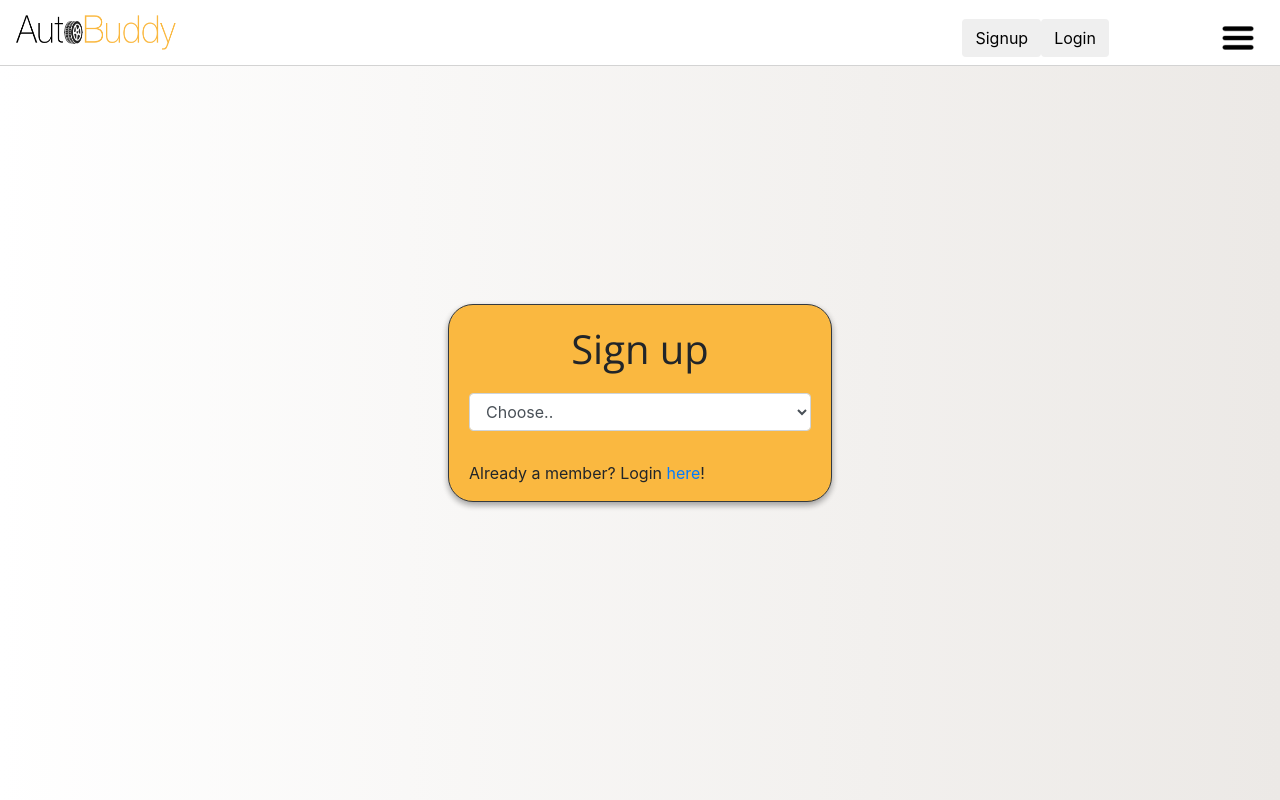
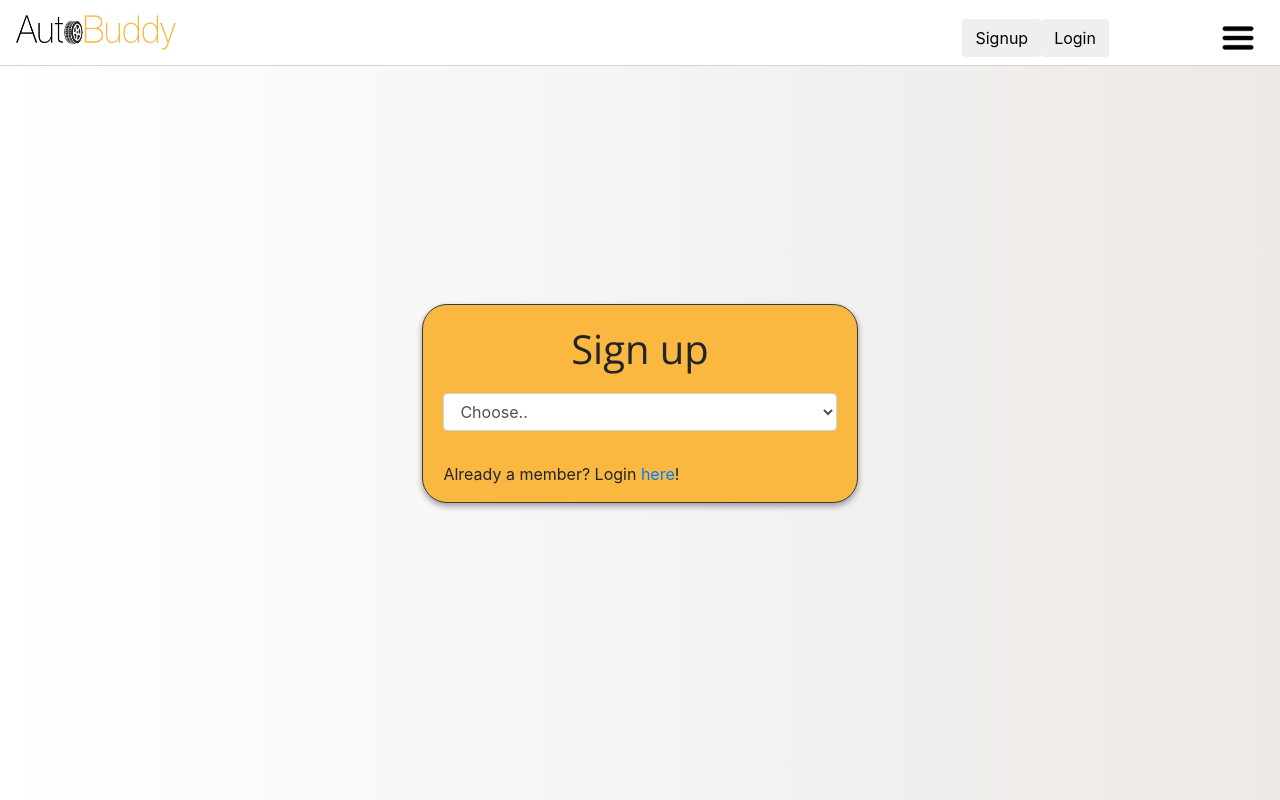
Before and after one commit to AutoBuddyDev/Web-Client, an Angular app in the folder AutoBuddy-Web-Client/: page /signup in a window 1280 px wide. Built offline with nearby package versions, Linux system fonts and the light colour scheme.

Commit message:
scrollbar on the signup page.

```diff
--- a/AutoBuddy-Web-Client/src/app/components/signup/signup.component.css
+++ b/AutoBuddy-Web-Client/src/app/components/signup/signup.component.css
@@ -3,15 +3,19 @@
 }
 .signup-aligner-item {
   min-height: 30%;
-  width: 30%;
+  width: 34%;
 }
 
 .signup-card {
   background: #fafafa;
+  max-height: 80vh;
+  overflow-y: auto;
 }
+
 
 .signup-card-body {
   padding-bottom: 0%;
+
 }
 
 .submit-signup-btn {
@@ -24,8 +28,11 @@
   color: #FFFFFF;
 }
 
+.orange {
+  background-color: #FAB840;
+}
+
 .card {
-  background-color: #FAB840;
   margin-left: auto;
   margin-right: auto;
   box-shadow: 0 3px 6px rgba(0,0,0,0.16), 0 3px 6px rgba(0,0,0,0.23);
@@ -36,7 +43,7 @@
 }
 
 .round-edges {
-  border-radius: 25px;
+  border-radius: 25px !important;
 }
 
 /*  Trying input style */
@@ -67,3 +74,17 @@ input::placeholder, textarea::placeholder {
 .open-sans {
   font-family: 'Open Sans', sans-serif;
 }
+
+/* Scrollbar background color  */
+
+/* ::-webkit-scrollbar {
+  background-color: #FAB840;
+}
+ */
+
+::-webkit-scrollbar-thumb {
+ background-color: black;
+  width: 1px;
+  margin-left: 5px;
+  padding-left: 5px;
+}
--- a/AutoBuddy-Web-Client/src/app/components/signup/signup.component.html
+++ b/AutoBuddy-Web-Client/src/app/components/signup/signup.component.html
@@ -1,6 +1,6 @@
-<div class="Aligner signup-aligner ">
+<div class="Aligner signup-aligner">
   <div class="Aligner-item signup-aligner-item">
-    <div class="card one-hundred-precent-height signup-card border border-dark round-edges">
+    <div class="card one-hundred-precent-height signup-card border border-dark round-edges orange">
       <div class="card-body signup-card-body">
         <h1 class="card-title text-center pb-2 open-sans">Sign up</h1>
 
```
